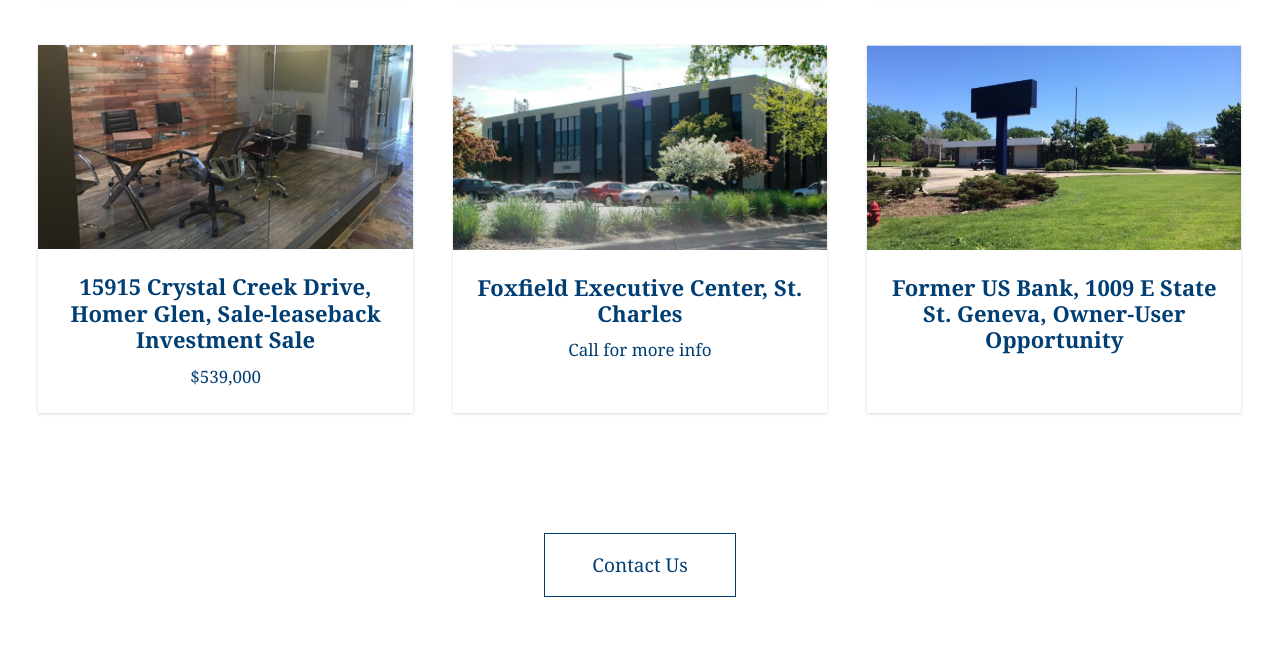
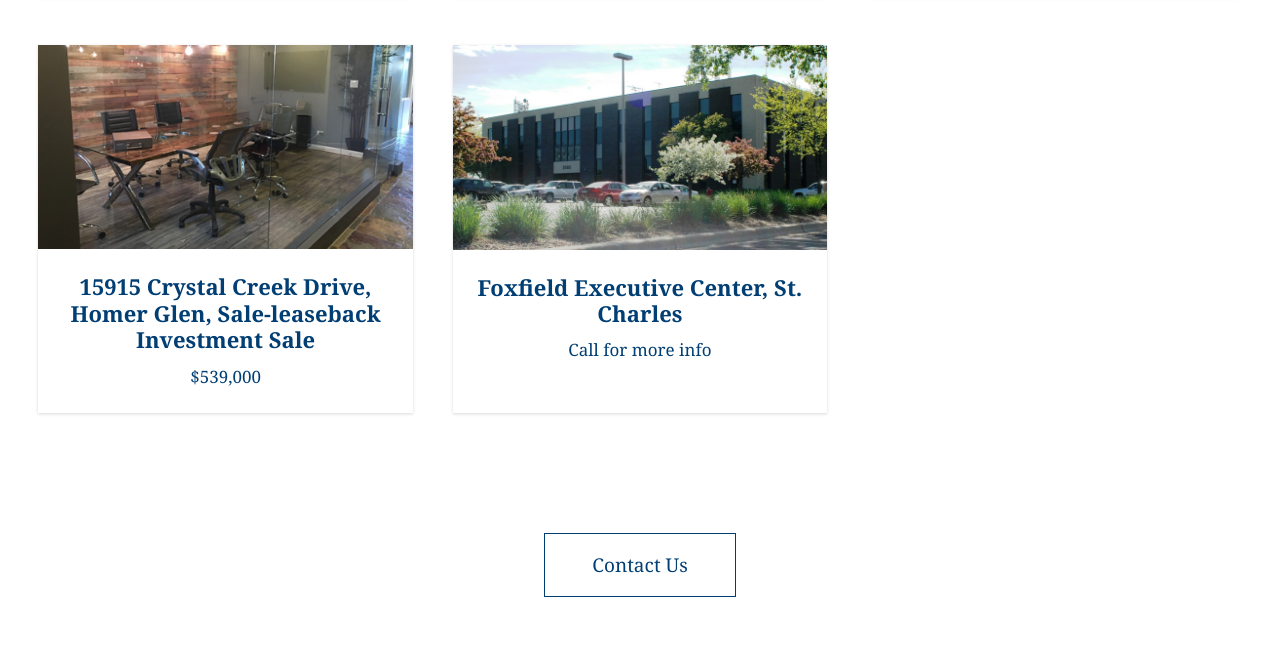
Before and after one commit to ellermann/static, a website: page index.html in a window 1280 px wide. Shown: the part 2123-2794 px from the top of the page. Drawn offline with nearby package versions, Linux system fonts and the light colour scheme.

Commit message:
Remove Geneva prop

```diff
--- a/index.html
+++ b/index.html
@@ -236,14 +236,6 @@
             <p class="property-label">Call for more info</p>
           </div>
         </div>
-        <div class="properties-grid--item col-1-3">
-          <div class="wrapper">
-            <div class="property-thumb">
-              <img src="/dist/images/property-thumb-12.jpg" />
-            </div>
-            <h3 class="property-title">Former US Bank, 1009 E State St. Geneva, Owner-User Opportunity</h3>
-          </div>
-        </div>
 
       </div>
       <div class="call-to-action">
```
Also changed, not shown: src/pages/index.html (+0 -8 lines).
